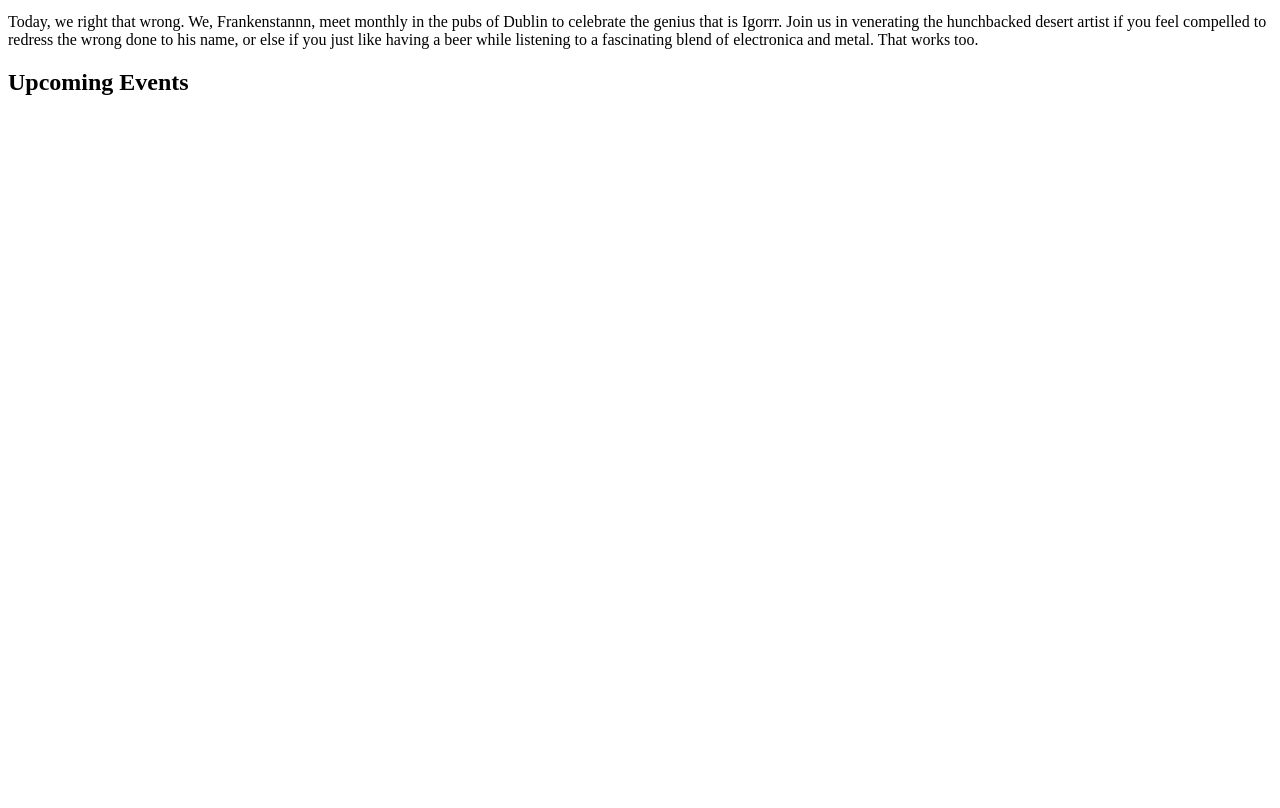
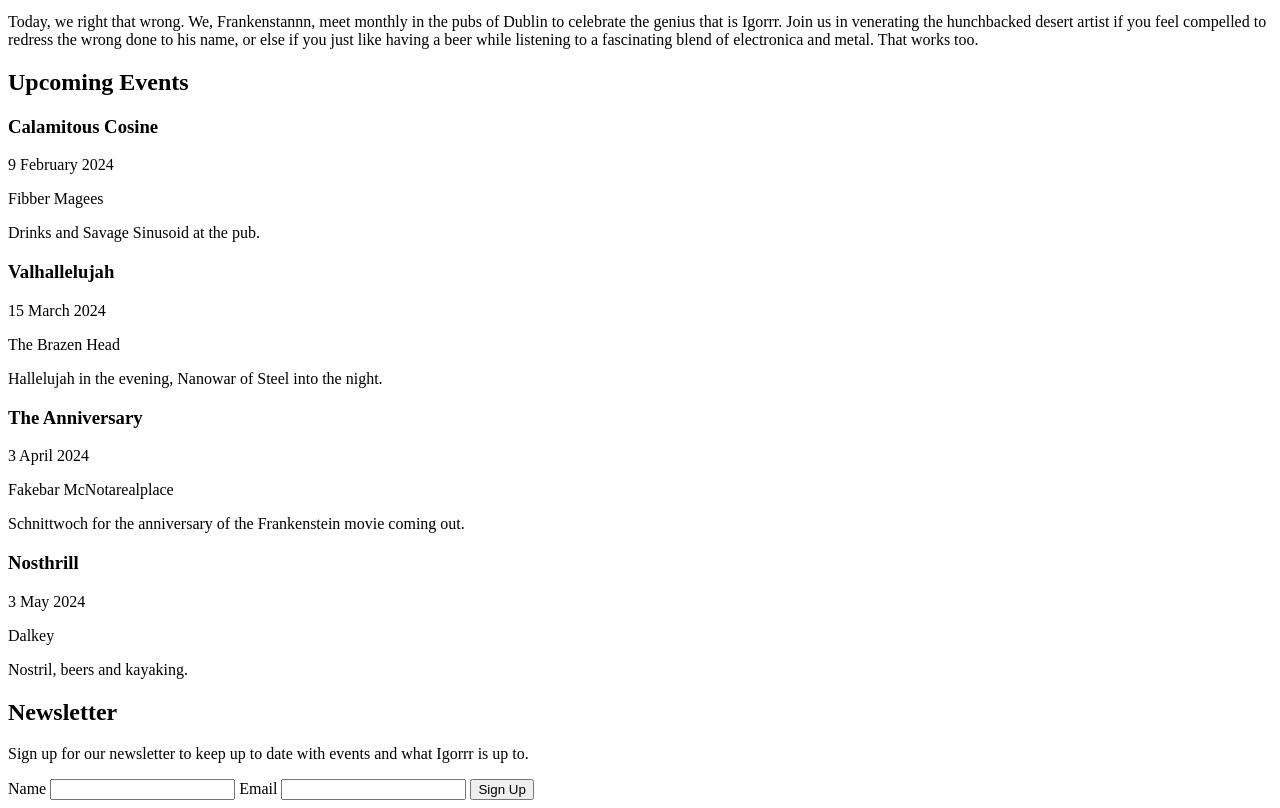
Before and after one commit to DajanPlackovic/frankenstannn, a plain HTML site: page index.html in a window 1280 px wide. Shown: the part 418-1226 px from the top of the page. Before the commit the page ends 800 px from the top, so only its background shows below. Drawn offline with Linux system fonts and the light colour scheme.

Commit message:
feat:add content to signup section

```diff
--- a/index.html
+++ b/index.html
@@ -35,32 +35,52 @@
         <h2 class="heading__hidden">Upcoming Events</h2>
         <div id="events">
           <div class="event">
-            <h3 class="event__title"></h3>
-            <p class="event__date"></p>
-            <p class="event_location"></p>
-            <p class="event_description"></p>
+            <h3 class="event__title">Calamitous Cosine</h3>
+            <p class="event__date">9 February 2024</p>
+            <p class="event_location">Fibber Magees</p>
+            <p class="event_description">
+              Drinks and Savage Sinusoid at the pub.
+            </p>
           </div>
           <div class="event">
-            <h3 class="event__title"></h3>
-            <p class="event__date"></p>
-            <p class="event_location"></p>
-            <p class="event_description"></p>
+            <h3 class="event__title">Valhallelujah</h3>
+            <p class="event__date">15 March 2024</p>
+            <p class="event_location">The Brazen Head</p>
+            <p class="event_description">
+              Hallelujah in the evening, Nanowar of Steel into the night.
+            </p>
           </div>
           <div class="event">
-            <h3 class="event__title"></h3>
-            <p class="event__date"></p>
-            <p class="event_location"></p>
-            <p class="event_description"></p>
+            <h3 class="event__title">The Anniversary</h3>
+            <p class="event__date">3 April 2024</p>
+            <p class="event_location">Fakebar McNotarealplace</p>
+            <p class="event_description">
+              Schnittwoch for the anniversary of the Frankenstein movie coming
+              out.
+            </p>
           </div>
           <div class="event">
-            <h3 class="event__title"></h3>
-            <p class="event__date"></p>
-            <p class="event_location"></p>
-            <p class="event_description"></p>
+            <h3 class="event__title">Nosthrill</h3>
+            <p class="event__date">3 May 2024</p>
+            <p class="event_location">Dalkey</p>
+            <p class="event_description">Nostril, beers and kayaking.</p>
           </div>
         </div>
       </section>
-      <section id="signup_section"></section>
+      <section id="signup_section">
+        <form action="">
+          <h2>Newsletter</h2>
+          <p>
+            Sign up for our newsletter to keep up to date with events and what
+            Igorrr is up to.
+          </p>
+          <label for="name">Name</label>
+          <input type="text" id="name" name="name" />
+          <label for="email">Email</label>
+          <input type="text" id="email" name="email" />
+          <button type="submit">Sign Up</button>
+        </form>
+      </section>
     </main>
     <footer id="main_footer"></footer>
   </body>
```
